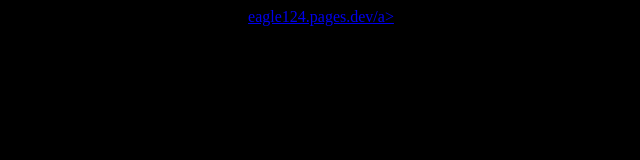
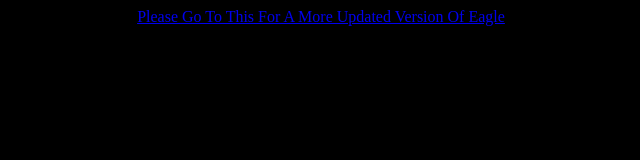
Before and after one commit to doody124/Gotpo, a plain HTML site: page index.html in a window 1280 px wide. Shown: the whole page, without its empty margins (319-959 px from the left). Drawn offline with Linux system fonts and the light colour scheme.

Commit message:
Update index.html

```diff
--- a/index.html
+++ b/index.html
@@ -1,6 +1,6 @@
 <html>
 <center>
-<a target="_blank" href="https://eagle124.pages.dev">eagle124.pages.dev/a>
+<a target="_blank" href="https://eagle124.pages.dev">Please Go To This For A More Updated Version Of Eagle</a>
 </center>
 <style>
 body {
```
